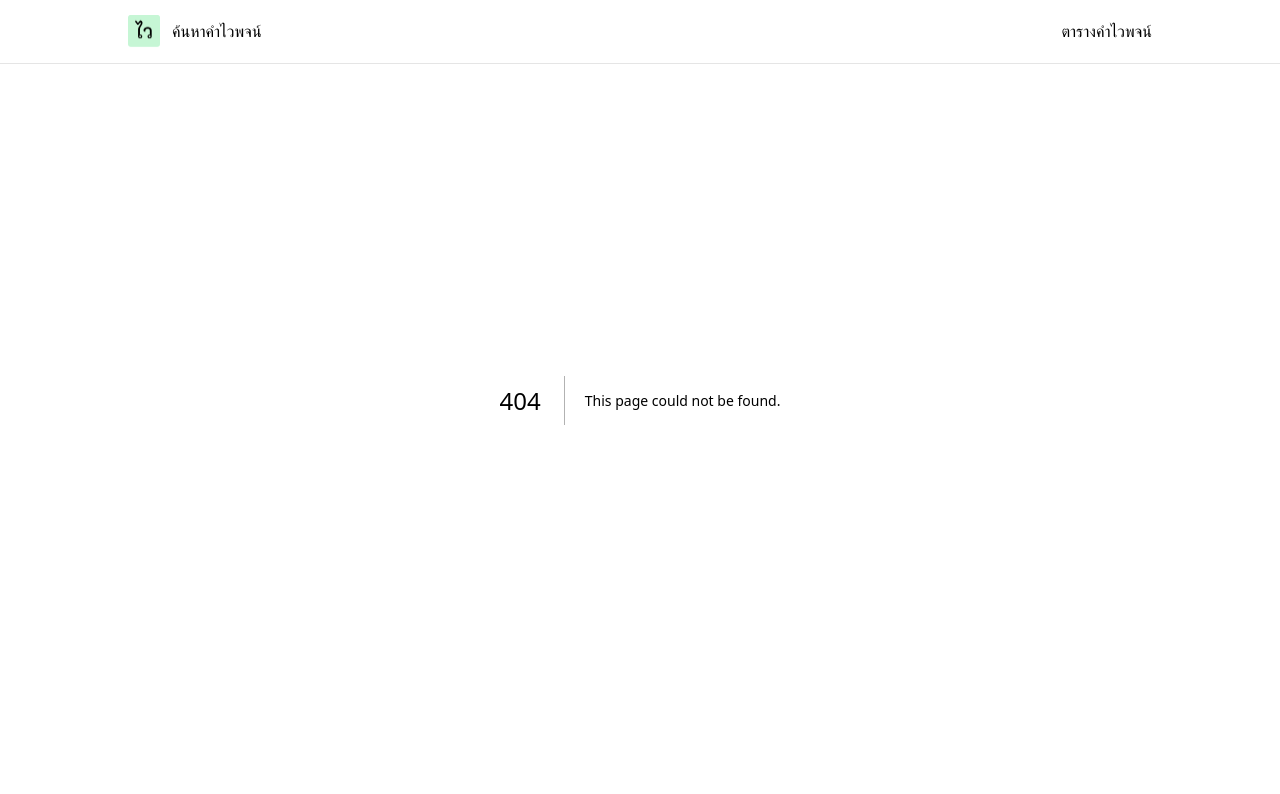
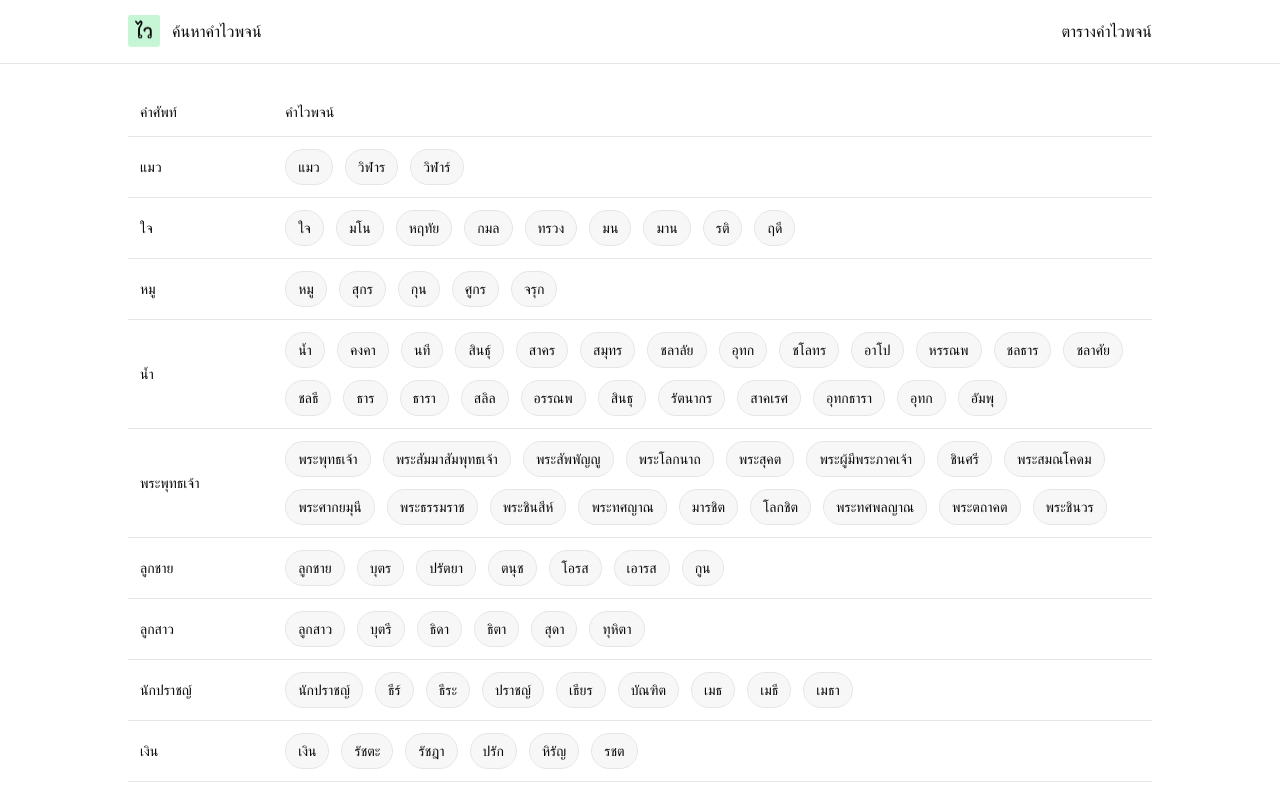
Before and after one commit to itzmeowww/thai-synonym, a Next.js app: page /list in a window 1280 px wide. Before the commit this address had no page. Shown: the top 794 px of the page. Built offline with nearby package versions, Linux system fonts and the light colour scheme; a web font is replaced by a local one.

Commit message:
feat: list page

```diff
--- /dev/null
+++ b/app/list/page.tsx
@@ -0,0 +1,51 @@
+'use client'
+import {
+    Table,
+    TableBody,
+    TableCaption,
+    TableCell,
+    TableHead,
+    TableHeader,
+    TableRow,
+} from "@/components/ui/table"
+
+import data from '@/app/data/synonym.json'
+import { Button } from "@/components/ui/button";
+import { copyToClipboard } from "@/lib/copy";
+
+const Page = () => {
+
+    return (
+        <div className="min-h-svh flex flex-col items-center justify-center gap-6 px-6 py-16">
+            <Table className="max-w-5xl w-full my-6 mx-auto">
+                <TableCaption>ตารางคำไวพจน์</TableCaption>
+                <TableHeader>
+                    <TableRow>
+                        <TableHead className="w-25">คำศัพท์</TableHead>
+                        <TableHead>คำไวพจน์</TableHead>
+                    </TableRow>
+                </TableHeader>
+                <TableBody>
+                    {
+                        data.map((group, index) => (
+                            <TableRow key={index}>
+                                <TableCell className="font-medium">{group[0]}</TableCell>
+                                <TableCell className="w-full flex gap-3 flex-wrap">
+                                    {
+                                        group.map((word, wordIndex) => (
+                                            <Button key={`${index}-${wordIndex}`} variant="outline" onClick={() => copyToClipboard(word)}>
+                                                {word}
+                                            </Button>
+                                        ))
+                                    }
+                                </TableCell>
+                            </TableRow>
+                        ))
+                    }
+                </TableBody>
+            </Table>
+        </div>
+    );
+}
+
+export default Page;
--- /dev/null
+++ b/app/not-found.tsx
@@ -0,0 +1,25 @@
+import { Button } from "@/components/ui/button";
+import Link from "next/link";
+
+const Page = () => {
+    return (
+        <div className="min-h-svh flex flex-col items-center justify-center gap-6 px-6">
+            <h1 className="text-4xl lg:text-5xl text-center">
+                404 - Not Found
+            </h1>
+            <p className="text-center mt-4 text-gray-500 dark:text-gray-300">
+                ขอโทษด้วย เราไม่พบหน้าที่คุณกำลังมองหา
+            </p>
+            <div className="flex justify-center mt-6">
+                <Link href="/" className="">
+                    <Button variant="outline">
+                        กลับสู่หน้าหลัก
+                    </Button>
+                </Link>
+
+            </div>
+        </div>
+    );
+}
+
+export default Page;
--- a/app/page.tsx
+++ b/app/page.tsx
@@ -5,18 +5,14 @@ import { HugeiconsIcon } from "@hugeicons/react"
 import { useState } from "react"
 import { lookup } from "@/lib/synonym"
 import { Button } from "@/components/ui/button"
-import { toast } from "sonner"
+import { copyToClipboard } from "@/lib/copy"
+
 
 export default function Page() {
   const [search, setSearch] = useState("")
 
   const result = search ? lookup(search) : null
 
-  const copyToClipboard = (text: string) => {
-    navigator.clipboard.writeText(text)
-      .then(() => toast.success("คัดลอกข้อความแล้ว"))
-      .catch(() => toast.error("คัดลอกไม่สำเร็จ"))
-  }
 
   const renderResult = () => {
     if (result === null) return null
@@ -34,8 +30,8 @@ export default function Page() {
     ))
   }
   return (
-    <div className="flex flex-col items-center justify-center min-h-svh px-6 bg-white dark:bg-black py-16 gap-6 lg:gap-12">
-      <h1 className="text-4xl lg:text-5xl text-center">
+    <div className="flex flex-col items-center justify-top min-h-svh px-6 bg-white dark:bg-black py-16 gap-6 lg:gap-12">
+      <h1 className="text-4xl lg:text-5xl text-center mt-36">
         ค้นหาคำไวพจน์
       </h1>
       <div className="flex flex-col gap-4 w-full max-w-lg items-center">
--- /dev/null
+++ b/components/ui/table.tsx
@@ -0,0 +1,116 @@
+"use client"
+
+import * as React from "react"
+
+import { cn } from "@/lib/utils"
+
+function Table({ className, ...props }: React.ComponentProps<"table">) {
+  return (
+    <div
+      data-slot="table-container"
+      className="relative w-full overflow-x-auto"
+    >
+      <table
+        data-slot="table"
+        className={cn("w-full caption-bottom text-sm", className)}
+        {...props}
+      />
+    </div>
+  )
+}
+
+function TableHeader({ className, ...props }: React.ComponentProps<"thead">) {
+  return (
+    <thead
+      data-slot="table-header"
+      className={cn("[&_tr]:border-b", className)}
+      {...props}
+    />
+  )
+}
+
+function TableBody({ className, ...props }: React.ComponentProps<"tbody">) {
+  return (
+    <tbody
+      data-slot="table-body"
+      className={cn("[&_tr:last-child]:border-0", className)}
+      {...props}
+    />
+  )
+}
+
+function TableFooter({ className, ...props }: React.ComponentProps<"tfoot">) {
+  return (
+    <tfoot
+      data-slot="table-footer"
+      className={cn(
+        "border-t bg-muted/50 font-medium [&>tr]:last:border-b-0",
+        className
+      )}
+      {...props}
+    />
+  )
+}
+
+function TableRow({ className, ...props }: React.ComponentProps<"tr">) {
+  return (
+    <tr
+      data-slot="table-row"
+      className={cn(
+        "border-b transition-colors hover:bg-muted/50 has-aria-expanded:bg-muted/50 data-[state=selected]:bg-muted",
+        className
+      )}
+      {...props}
+    />
+  )
+}
+
+function TableHead({ className, ...props }: React.ComponentProps<"th">) {
+  return (
+    <th
+      data-slot="table-head"
+      className={cn(
+        "h-12 px-3 text-left align-middle font-medium whitespace-nowrap text-foreground [&:has([role=checkbox])]:pr-0",
+        className
+      )}
+      {...props}
+    />
+  )
+}
+
+function TableCell({ className, ...props }: React.ComponentProps<"td">) {
+  return (
+    <td
+      data-slot="table-cell"
+      className={cn(
+        "p-3 align-middle whitespace-nowrap [&:has([role=checkbox])]:pr-0",
+        className
+      )}
+      {...props}
+    />
+  )
+}
+
+function TableCaption({
+  className,
+  ...props
+}: React.ComponentProps<"caption">) {
+  return (
+    <caption
+      data-slot="table-caption"
+      className={cn("mt-4 text-sm text-muted-foreground", className)}
+      {...props}
+    />
+  )
+}
+
+export {
+  Table,
+  TableHeader,
+  TableBody,
+  TableFooter,
+  TableHead,
+  TableRow,
+  TableCell,
+  TableCaption,
+}
--- /dev/null
+++ b/lib/copy.ts
@@ -0,0 +1,8 @@
+import { toast } from "sonner"
+
+export const copyToClipboard = (text: string) => {
+  navigator.clipboard
+    .writeText(text)
+    .then(() => toast.success("คัดลอกข้อความแล้ว"))
+    .catch(() => toast.error("คัดลอกไม่สำเร็จ"))
+}
```
